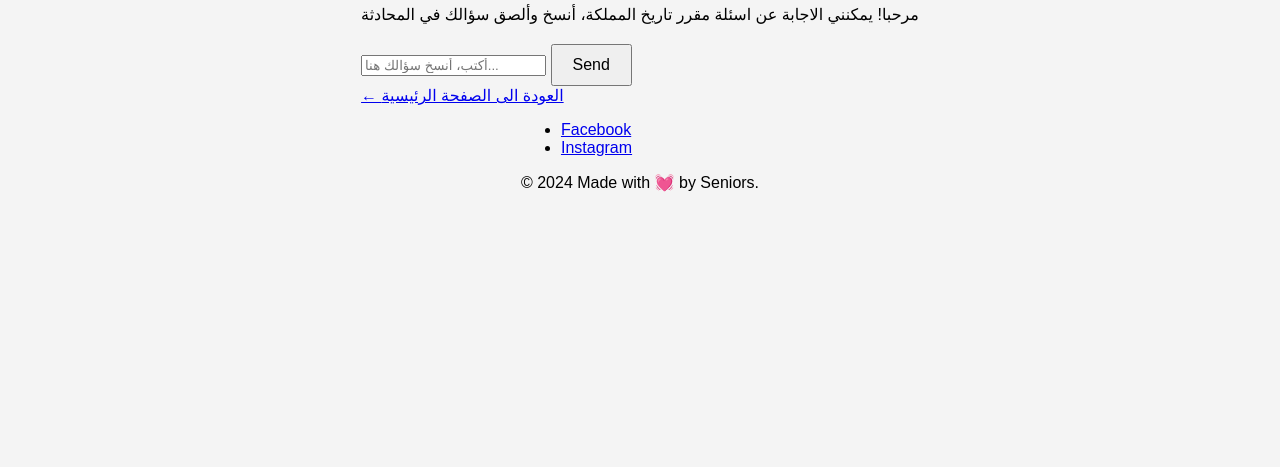
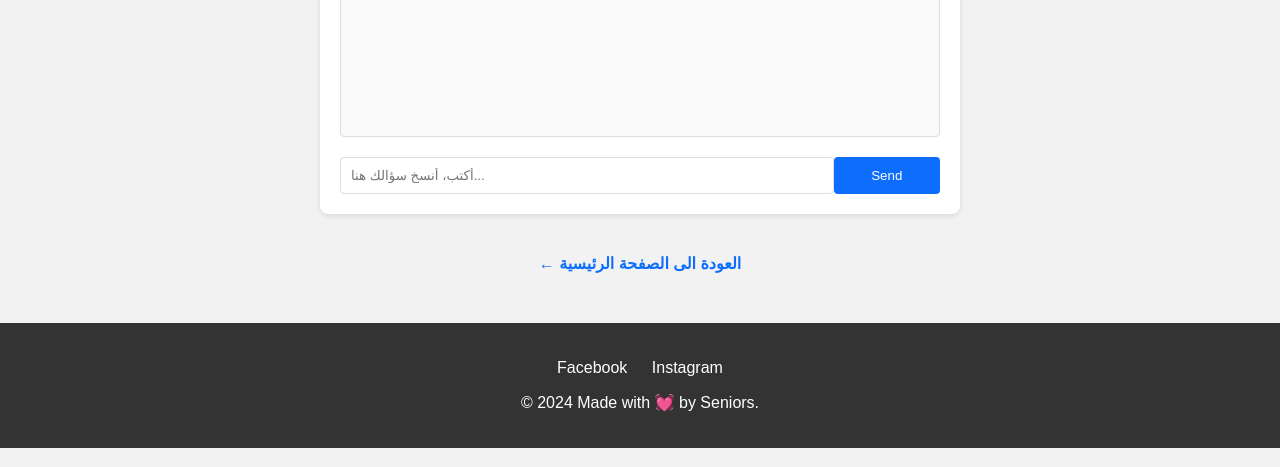
Before and after one commit to Abdu919/Sodoku, a plain HTML site: page product1_chat.html in a window 1280 px wide. Shown: the part 333-800 px from the top of the page. Drawn offline with Linux system fonts and the light colour scheme.

Commit message:
Update styles.css

```diff
--- a/styles.css
+++ b/styles.css
@@ -1,45 +1,156 @@
+
 body {
     font-family: Arial, sans-serif;
-    display: flex;
-    flex-direction: column;
-    align-items: center;
-    justify-content: center;
-    height: 100vh;
+    background-color: #f2f2f2;
     margin: 0;
-    background-color: #f4f4f4;
+    padding: 0;
+}
+/* RTL Support */
+body[data-lang='ar'] {
+    font-family: Arial, sans-serif;
+    background-color: #f2f2f2;
+    margin: 0;
+    padding: 0;
+    direction: rtl;
+
+}
+
+.container {
+    width: 90%;
+    max-width: 800px;
+    margin: 50px auto;
+    text-align: center;
 }
 
 h1 {
-    margin-bottom: 20px;
+    margin-bottom: 40px;
+    color: #333;
 }
 
-#sudoku-board {
-    display: grid;
-    grid-template-columns: repeat(9, 40px);
-    gap: 1px;
-    background-color: #333;
+.products {
+    display: flex;
+    justify-content: space-around;
+    flex-wrap: wrap;
 }
 
-#sudoku-board input {
-    width: 40px;
-    height: 40px;
-    font-size: 20px;
-    text-align: center;
-    border: 1px solid #ddd;
-    box-sizing: border-box;
+.product-card {
     background-color: #fff;
+    width: 200px;
+    padding: 20px;
+    margin: 10px;
+    text-decoration: none;
+    color: #333;
+    border-radius: 8px;
+    box-shadow: 0 2px 5px rgba(0,0,0,0.1);
+    transition: transform 0.2s;
 }
 
-#sudoku-board input:nth-child(3n) {
-    border-right: 2px solid #333;
+.product-card:hover {
+    transform: scale(1.05);
 }
 
-#sudoku-board input:nth-child(27n) {
-    border-bottom: 2px solid #333;
+.chatbox {
+    background-color: #fff;
+    border-radius: 8px;
+    box-shadow: 0 2px 5px rgba(0,0,0,0.1);
+    padding: 20px;
+    max-width: 600px;
+    margin: 0 auto 20px;
+    text-align: left;
 }
 
-button {
+.chat-log {
+    height: 300px;
+    overflow-y: auto;
+    margin-bottom: 20px;
+    padding: 10px;
+    border: 1px solid #ddd;
+    border-radius: 4px;
+    background-color: #fafafa;
+}
+
+.user-message, .bot-message {
+    margin: 10px 0;
+    padding: 10px 15px;
+    border-radius: 20px;
+    max-width: 70%;
+}
+
+.user-message {
+    background-color: #d1e7dd;
+    align-self: flex-end;
+    text-align: right;
+    margin-left: auto;
+}
+
+.bot-message {
+    background-color: #f8d7da;
+    align-self: flex-start;
+    text-align: left;
+    margin-right: auto;
+}
+
+.chat-input {
+    display: flex;
+    justify-content: space-between;
+}
+
+#user-input {
+    width: 80%;
+    padding: 10px;
+    border: 1px solid #ddd;
+    border-radius: 4px;
+}
+
+#send-button {
+    width: 18%;
+    padding: 10px;
+    background-color: #0d6efd;
+    color: #fff;
+    border: none;
+    border-radius: 4px;
+    cursor: pointer;
+}
+
+#send-button:hover {
+    background-color: #0b5ed7;
+}
+
+.back-link {
+    display: inline-block;
     margin-top: 20px;
-    padding: 10px 20px;
-    font-size: 16px;
+    text-decoration: none;
+    color: #0d6efd;
+    font-weight: bold;
 }
+
+.back-link:hover {
+    text-decoration: underline;
+}
+
+footer {
+    background-color: #333;
+    color: white;
+    text-align: center;
+    padding: 20px 0;
+}
+
+.footer-content {
+    max-width: 1200px;
+    margin: auto;
+}
+
+.social-links {
+    list-style: none;
+    padding: 0;
+}
+
+.social-links li {
+    display: inline;
+    margin: 0 10px;
+}
+
+.social-links a {
+    color: white;
+    text-decoration: none;
+}
```
